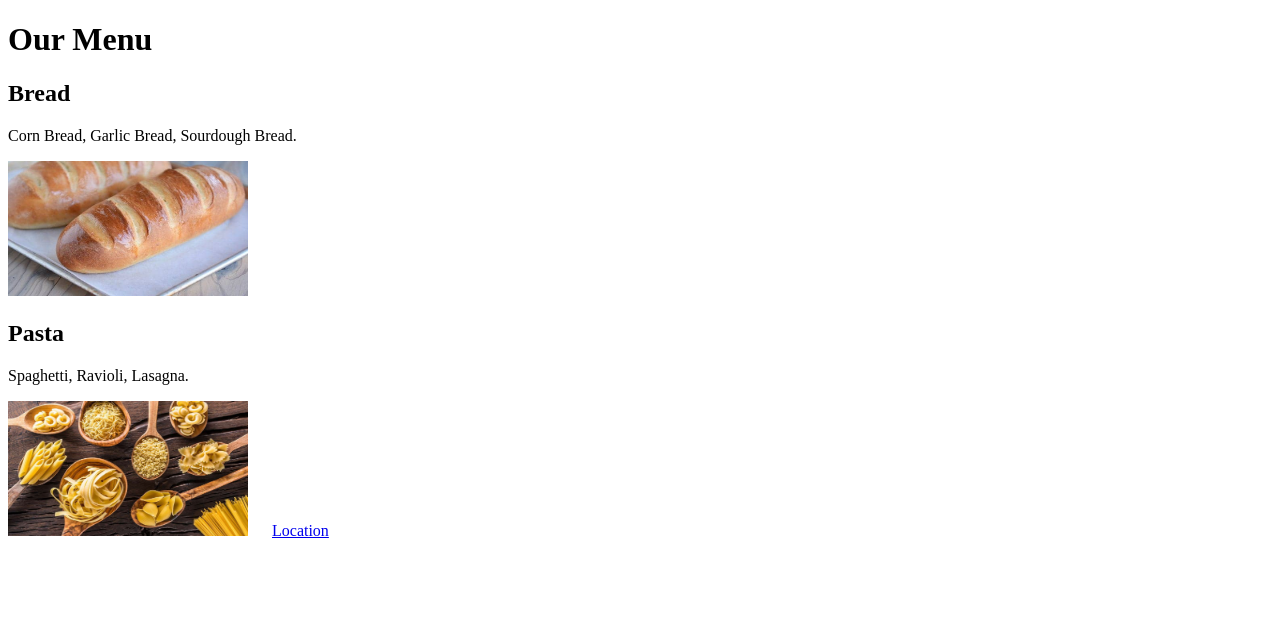
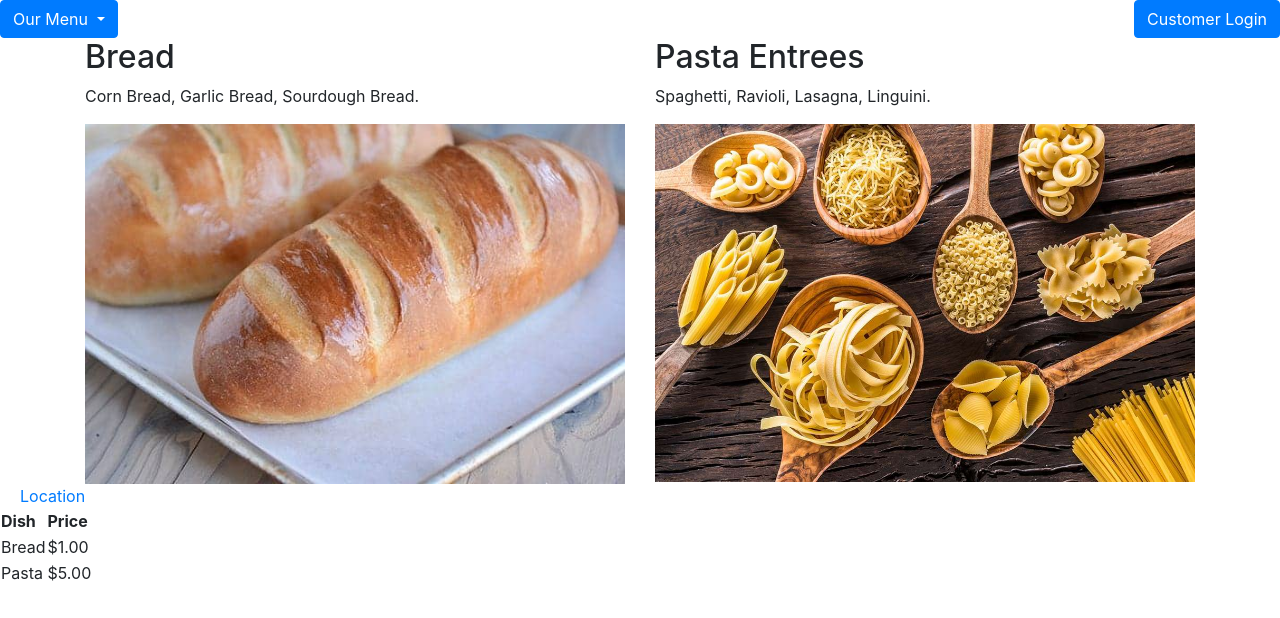
Before and after one commit to nickngarcia/MetaBackendCert, a plain HTML site: page Meta Backend Dev/NicksPastaHouse.html in a window 1280 px wide. Drawn offline with nearby package versions, Linux system fonts and the light colour scheme.

Commit message:
Title Change/ Source Code Update

```diff
--- a/Meta Backend Dev/NicksPastaHouse.html
+++ b/Meta Backend Dev/NicksPastaHouse.html
@@ -1,19 +1,60 @@
 <!DOCTYPE html>
 <html>
-   <head>
-    <title>Week One Little Lemon</title>
+<head>
+    <link rel="stylesheet" href="https://stackpath.bootstrapcdn.com/bootstrap/4.5.0/css/bootstrap.min.css">
+    <title>Nick's Pasta House</title>
+    <style>
+        .header {
+            display: flex;
+            justify-content: space-between;
+            align-items: center;
+        }
+    </style>
 </head>
-</body>
-<h1>Our Menu</h1>
-<h2>Bread</h2>
-<p></p>Corn Bread, Garlic Bread, Sourdough Bread.</p>
-<img src="Images/Bread.jpg" alt="Bread" width="240" height="135" alt="Images of different breads">
-<h2>Pasta</h2>
-<p></p>Spaghetti, Ravioli, Lasagna.</p>
-<img src="Images/Pasta.jpg" alt="Spaghetti" width="240" height="135" alt="Different Pastas">
+<body>
+<div class="header">
+    <div class="dropdown">
+        <button class="btn btn-primary dropdown-toggle" type="button" id="dropdownMenuButton" data-toggle="dropdown" aria-haspopup="true" aria-expanded="false">
+            Our Menu
+        </button>
+        <div class="dropdown-menu" aria-labelledby="dropdownMenuButton">
+            <a class="dropdown-item" href="#bread">Bread</a>
+            <a class="dropdown-item" href="#pasta">Pasta Entrees</a>
+        </div>
+    </div>
+    <a href="NickspastahouseloginIndex.html" class="btn btn-primary">Customer Login</a>
+</div>
+<div class="container">
+    <div class="row" id="bread">
+        <div class="col">
+            <h2>Bread</h2>
+            <p>Corn Bread, Garlic Bread, Sourdough Bread.</p>
+            <img src="Images/Bread.jpg" alt="Bread" class="img-fluid">
+        </div>
+        <div class="col" id="pasta">
+            <h2>Pasta Entrees</h2>
+            <p>Spaghetti, Ravioli, Lasagna, Linguini.</p>
+            <img src="Images/Pasta.jpg" alt="Spaghetti" class="img-fluid">
+        </div>
+    </div>
+</div>
 <a href="Location.html" style="margin-left: 20px;">Location</a>
 <table>
-<p></p>
-</html>
+<tr>
+    <th>Dish</th>
+    <th>Price</th>
+</tr>
+<tr>
+    <td>Bread</td>
+    <td>$1.00</td>
+</tr>
+<tr>
+    <td>Pasta</td>
+    <td>$5.00</td>
+</tr>
+</table>
+<script src="https://code.jquery.com/jquery-3.5.1.slim.min.js"></script>
+<script src="https://cdn.jsdelivr.net/npm/@popperjs/core@2.9.2/dist/umd/popper.min.js"></script>
+<script src="https://stackpath.bootstrapcdn.com/bootstrap/4.5.0/js/bootstrap.min.js"></script>
 </body>
 </html>
```
Also changed, not shown: Meta Backend Dev/NickspastahouseloginIndex.html (+22 -24 lines).
